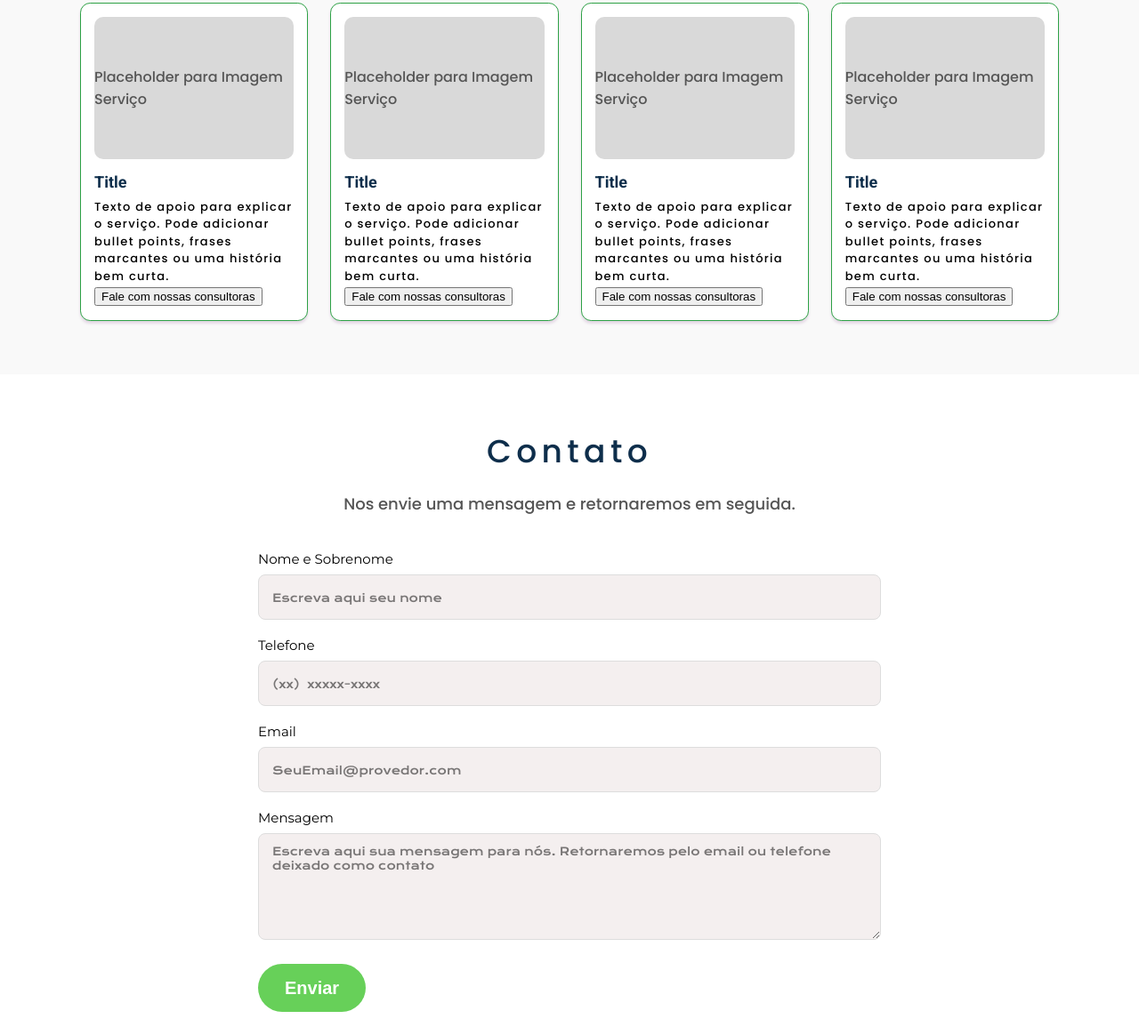
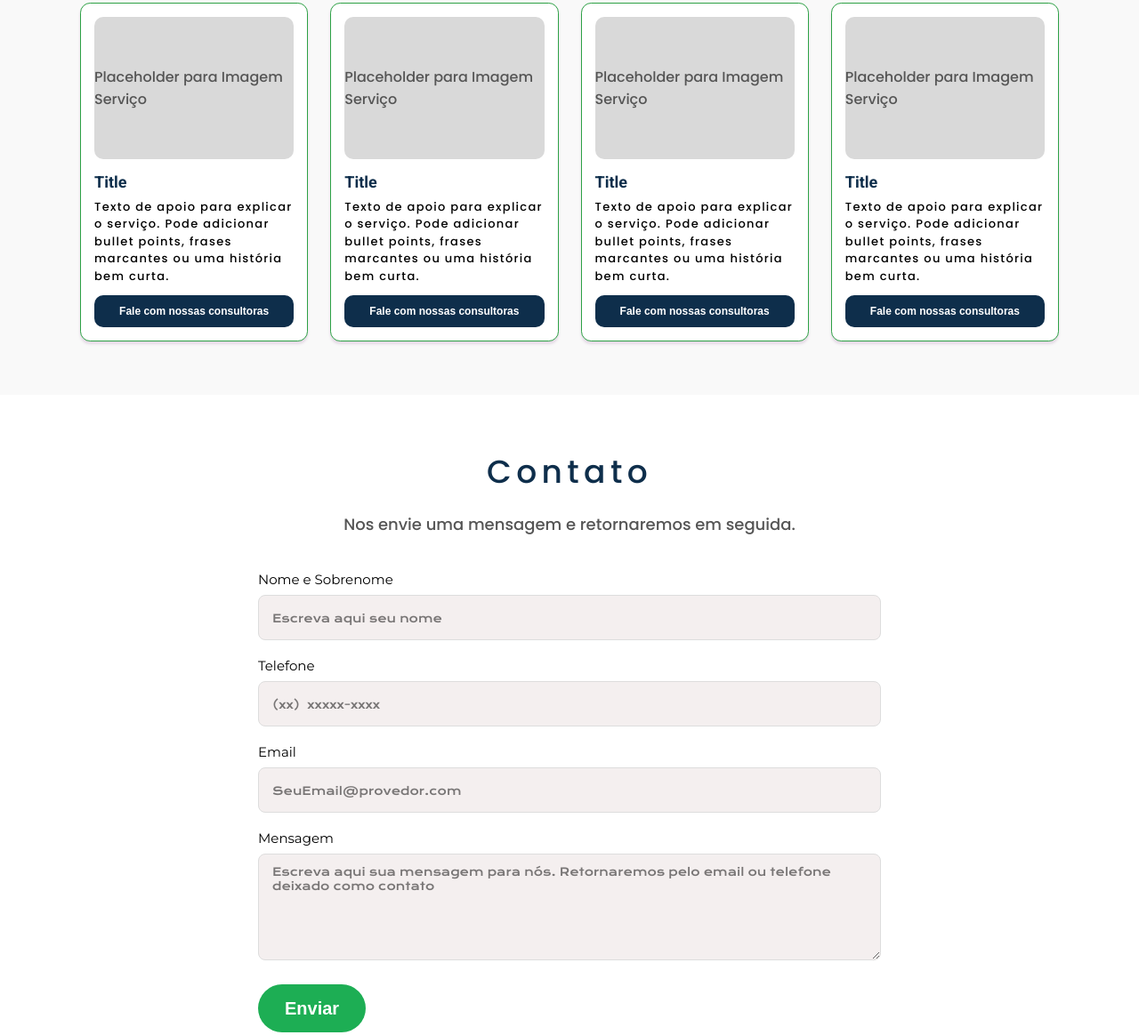
Before and after one commit to SSconsultoriadealimentos/PI1, a plain HTML site: page index.html in a window 1280 px wide. Shown: the part 1242-2406 px from the top of the page at 89% size. Drawn offline with nearby package versions, Linux system fonts and the light colour scheme; a web font is replaced by a local one.

Commit message:
Update styleSS.css
Mudanca de estilo botoes

```diff
--- a/styleSS.css
+++ b/styleSS.css
@@ -69,7 +69,7 @@ header nav ul li a {
     font-size: 26px;
     line-height: 1.2;
     letter-spacing: 0.08em;
-    color: #478A45;
+    color: #1DAE54;
     text-decoration: none;
     padding: 5px 0;
 }
@@ -120,7 +120,7 @@ section.hero-section p {
     font-size: clamp(18px, 3vw, 24px);
     line-height: 1.2;
     letter-spacing: -0.02em;
-    color: #478A45;
+    color: #1DAE54;
     margin: 0;
     text-shadow: 1px 1px 2px rgba(0, 0, 0, 0.15);
 }
@@ -222,6 +222,32 @@ section#servicos > div > div:last-of-type {
     gap: 25px;
 }
 
+section#servicos button{
+
+	width: 100%;
+    background: #0E2E4B;
+    border-radius: 10px;
+    border: none;
+	position: center;
+    font-family: 'Kodchasan', sans-serif;
+    font-weight: 700;
+    font-size: 12px;
+	padding: 12px;
+    line-height: 12px;
+    color: #FFFFFF;
+    cursor: pointer;
+    transition: background-color 0.6s ease;
+}
+
+section#servicos button:hover {
+	background-color: #1DAE54;
+    opacity: 0.7;
+	transition: all 0.2s ease-in-out;
+}
+
+
+
+
 article.service-item {
     box-sizing: border-box;
     width: 100%;
@@ -265,6 +291,7 @@ article.service-item p {
     color: #000000;
     margin: 0;
     flex-grow: 1;
+	padding-bottom: 12px;
 }
 
 /* --- Seção Contato --- */
@@ -340,7 +367,7 @@ section#contato form ::placeholder {
 section#contato form button[type="submit"] {
     display: inline-block;
     padding: 12px 30px;
-    background: #67D059;
+    background: #1DAE54;
     border-radius: 34.0525px;
     border: none;
     font-family: 'Kodchasan', sans-serif;
@@ -424,6 +451,7 @@ section#redes footer a {
 
 section#redes footer a:hover {
     opacity: 0.7;
+    transition: all 0.2s ease-in-out;
 }
 
 section#redes footer a .social-icon-img {
@@ -437,10 +465,6 @@ section#redes footer p {
     font-size: 13px;
     color: #bbbbbb;
 }
-
-
-
-
 
 
 
```
